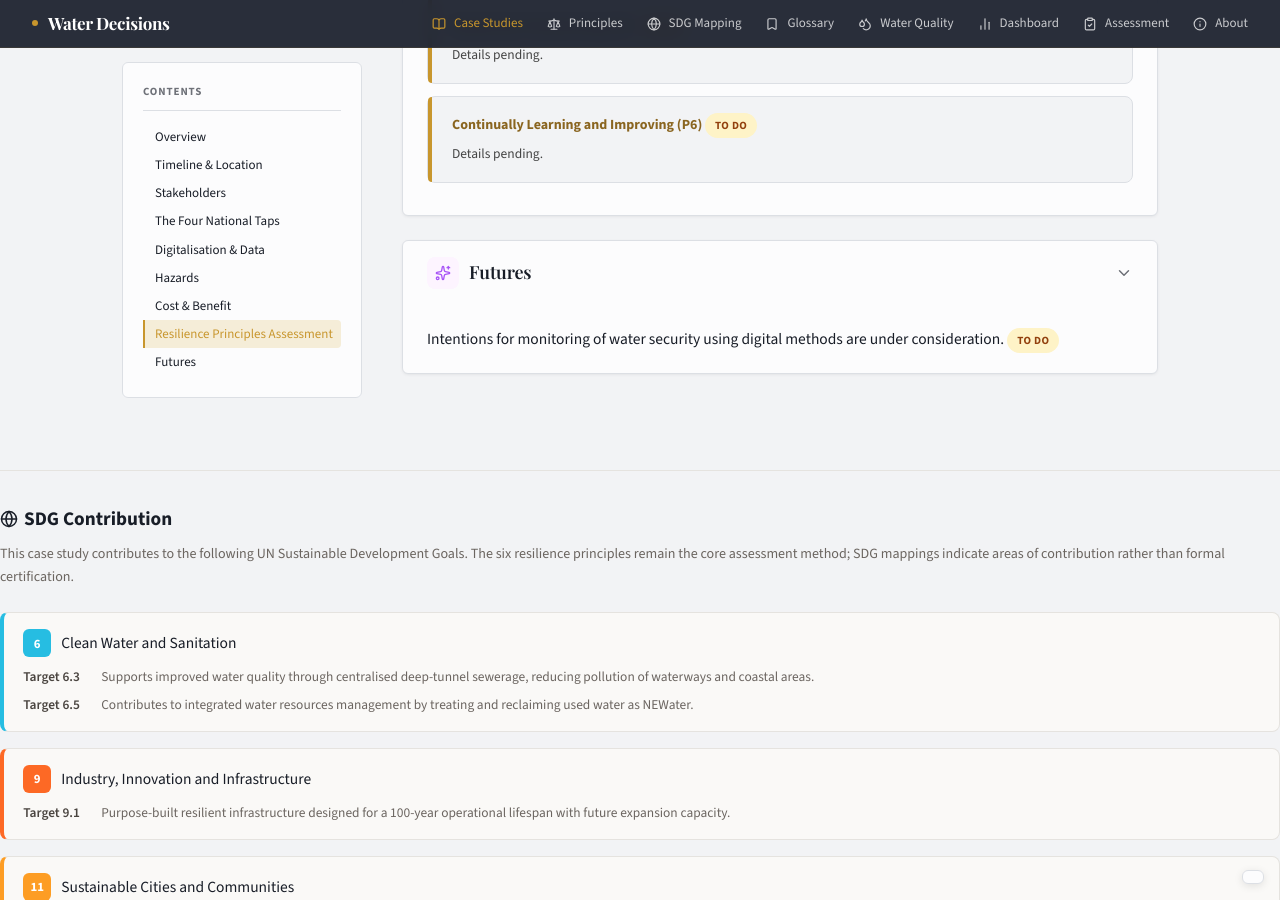
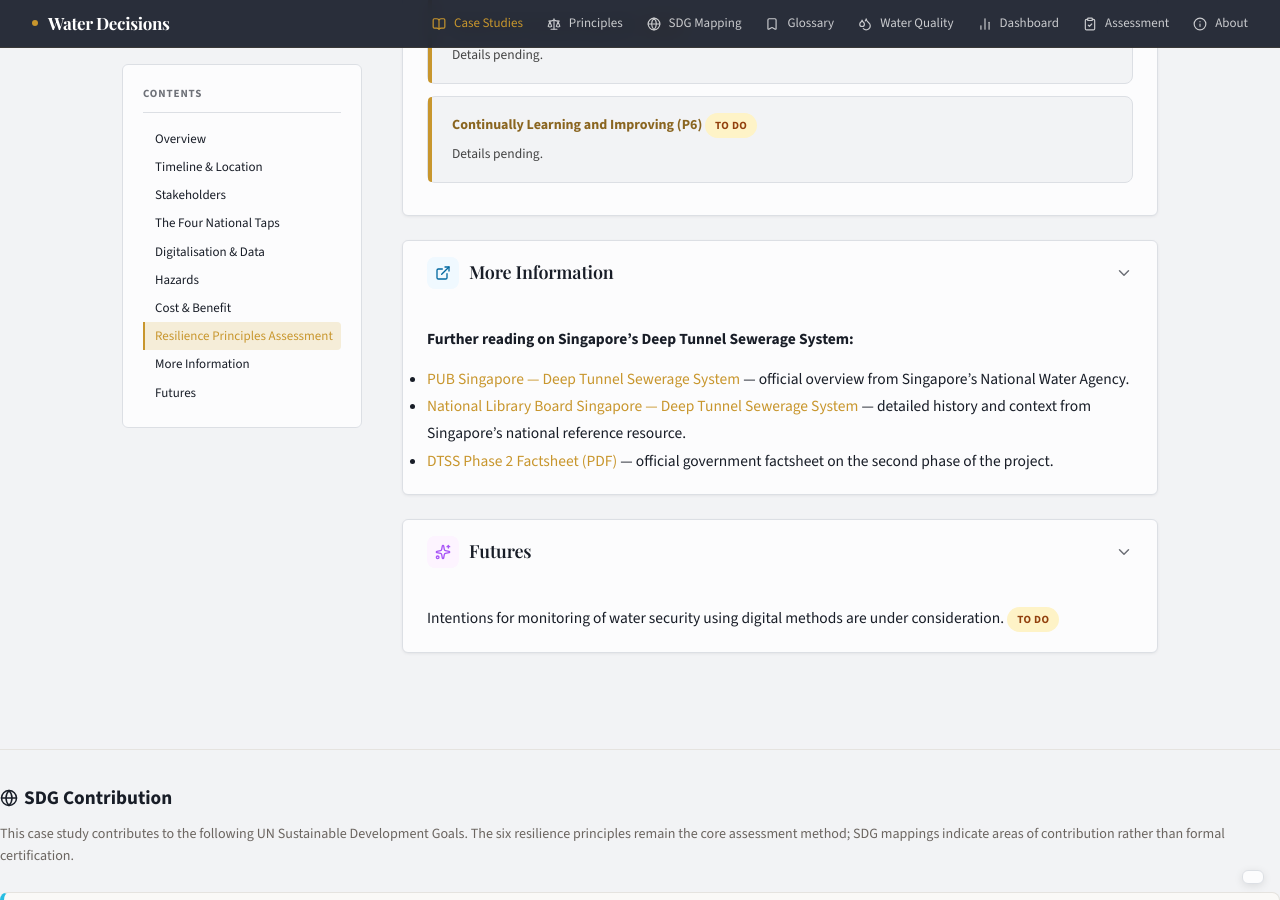
Before and after one commit to visioninglab/waterdecisions, a Jekyll site: the page built from _case_studies/singapore-dtss.md, in a window 1280 px wide and 900 px high, scrolled down 4875 px. Built offline with Jekyll 4.4.1, drawn with Linux system fonts in a browser that asks for light colours.

Commit message:
Add More Information section with external sources

```diff
--- a/_case_studies/singapore-dtss.md
+++ b/_case_studies/singapore-dtss.md
@@ -172,6 +172,14 @@ sections:
         status: todo
         content: "Details pending."
 
+  - id: more-info
+    content: |
+      **Further reading on Singapore&rsquo;s Deep Tunnel Sewerage System:**
+
+      - <a href="https://www.pub.gov.sg/Professionals/Requirements/Used-Water/DTSS" target="_blank" rel="noopener noreferrer" style="color:var(--accent);text-decoration:none;">PUB Singapore &mdash; Deep Tunnel Sewerage System</a> &mdash; official overview from Singapore&rsquo;s National Water Agency.
+      - <a href="https://www.nlb.gov.sg/main/article-detail?cmsuuid=bd1c9112-6334-4660-8d41-a488f70c2c54" target="_blank" rel="noopener noreferrer" style="color:var(--accent);text-decoration:none;">National Library Board Singapore &mdash; Deep Tunnel Sewerage System</a> &mdash; detailed history and context from Singapore&rsquo;s national reference resource.
+      - <a href="https://www.nas.gov.sg/archivesonline/data/pdfdoc/20171120003/2_DTSS2%2520Factsheet_20Nov2017.pdf" target="_blank" rel="noopener noreferrer" style="color:var(--accent);text-decoration:none;">DTSS Phase 2 Factsheet (PDF)</a> &mdash; official government factsheet on the second phase of the project.
+
   - id: futures
     content: |
       Intentions for monitoring of water security using digital methods are under consideration. <span class="status-tag todo">To Do</span>
```
